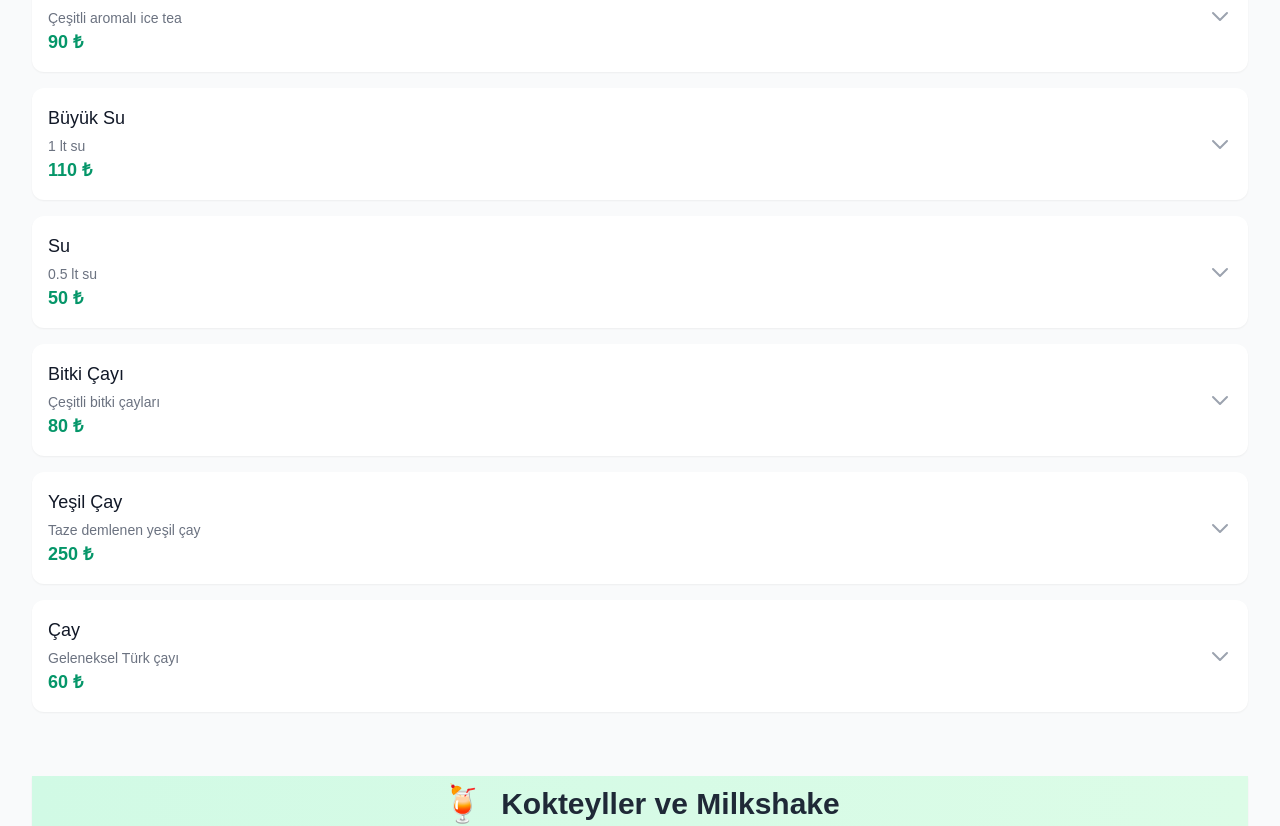
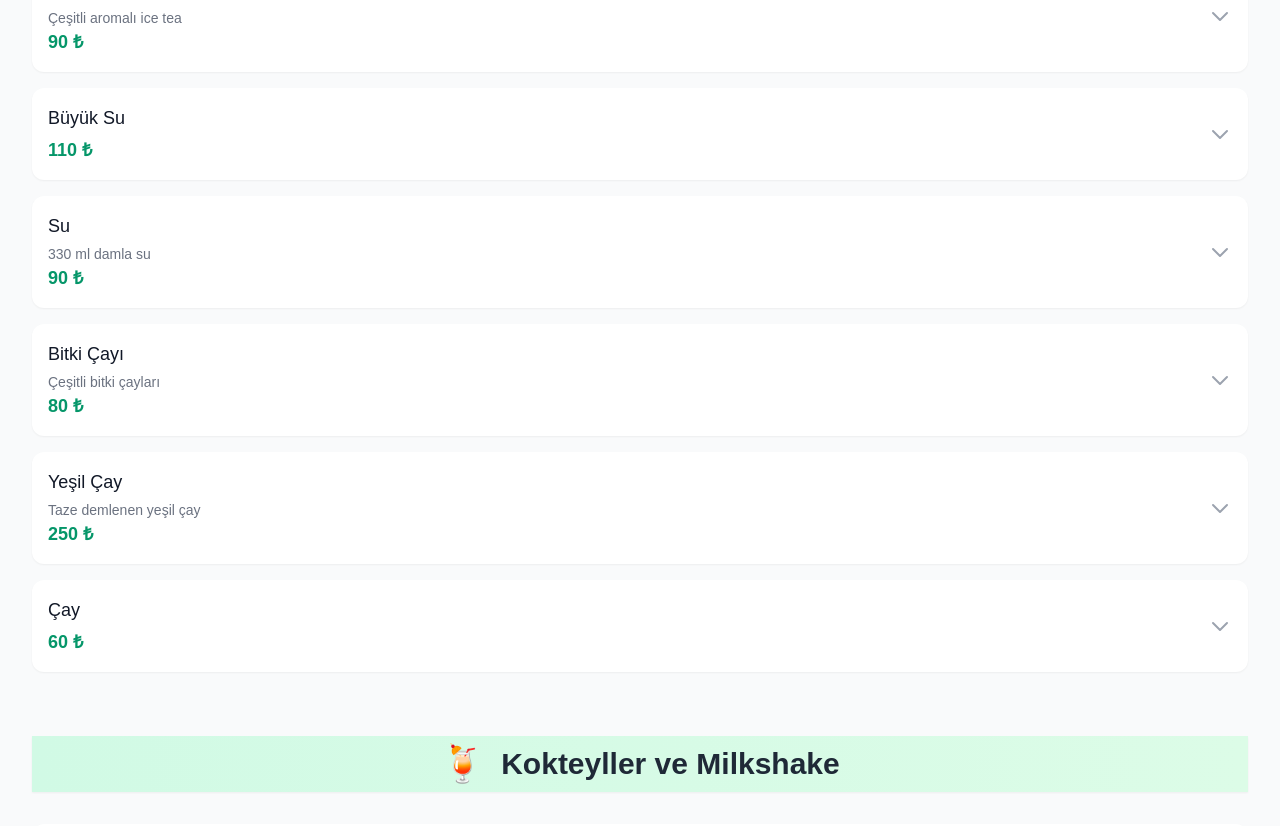
Before and after one commit to mibiik/mioboonscoffe, a React (Vite) app: page /menu in a window 1280 px wide. Shown: the part 4880-5706 px from the top of the page. Built offline with nearby package versions, Linux system fonts and the light colour scheme; no server answers.

Commit message:
Update Menu.jsx

```diff
--- a/src/pages/Menu.jsx
+++ b/src/pages/Menu.jsx
@@ -70,11 +70,11 @@ const menuItems = {
     { name: 'Soda', description: 'Sade veya meyveli soda', price: 90, image: drinkImage },
     { name: 'Kutu Kola', description: 'Soğuk kutu kola', price: 90, image: drinkImage },
     { name: 'Ice Tea', description: 'Çeşitli aromalı ice tea', price: 90, image: drinkImage },
-    { name: 'Büyük Su', description: '1 lt su', price: 110, image: drinkImage },
-    { name: 'Su', description: '0.5 lt su', price: 50, image: drinkImage },
+    { name: 'Büyük Su', description: '', price: 110, image: drinkImage },
+    { name: 'Su', description: '330 ml damla su', price: 90, image: drinkImage },
     { name: 'Bitki Çayı', description: 'Çeşitli bitki çayları', price: 80, image: drinkImage },
     { name: 'Yeşil Çay', description: 'Taze demlenen yeşil çay', price: 250, image: drinkImage },
-    { name: 'Çay', description: 'Geleneksel Türk çayı', price: 60, image: drinkImage },
+    { name: 'Çay', description: '', price: 60, image: drinkImage },
   ],
   'cocktails': [
     { name: 'Blue Ocean Mocktail', description: 'Alkolsüz mavi kokteyl', price: 195, image: drinkImage },
@@ -95,7 +95,7 @@ const menuItems = {
     { name: 'Filtre Kahve', description: 'Günlük demlenen filtre kahve', price: 140, image: drinkImage },
     { name: 'Flat White', description: 'Kremsi süt köpüğü ile espresso', price: 140, image: drinkImage },
     { name: 'Ice Latte', description: 'Soğuk servis edilen latte', price: 180, image: drinkImage },
-    { name: 'Latte', description: 'Sıcak servis edilen latte', price: 150, image: drinkImage },
+    { name: 'Latte', description: 'Sıcak servis edilen latte', price: 175, image: drinkImage },
     { name: 'Macchiato', description: 'Espresso üzerine az miktarda süt köpüğü', price: 160, image: drinkImage },
     { name: 'Mocha', description: 'Espresso,süt ve çikolata şurup', price: 160, image: drinkImage },
     { name: 'Churchill', description: 'Soda,limon,tuz', price: 130, image: drinkImage },
```
